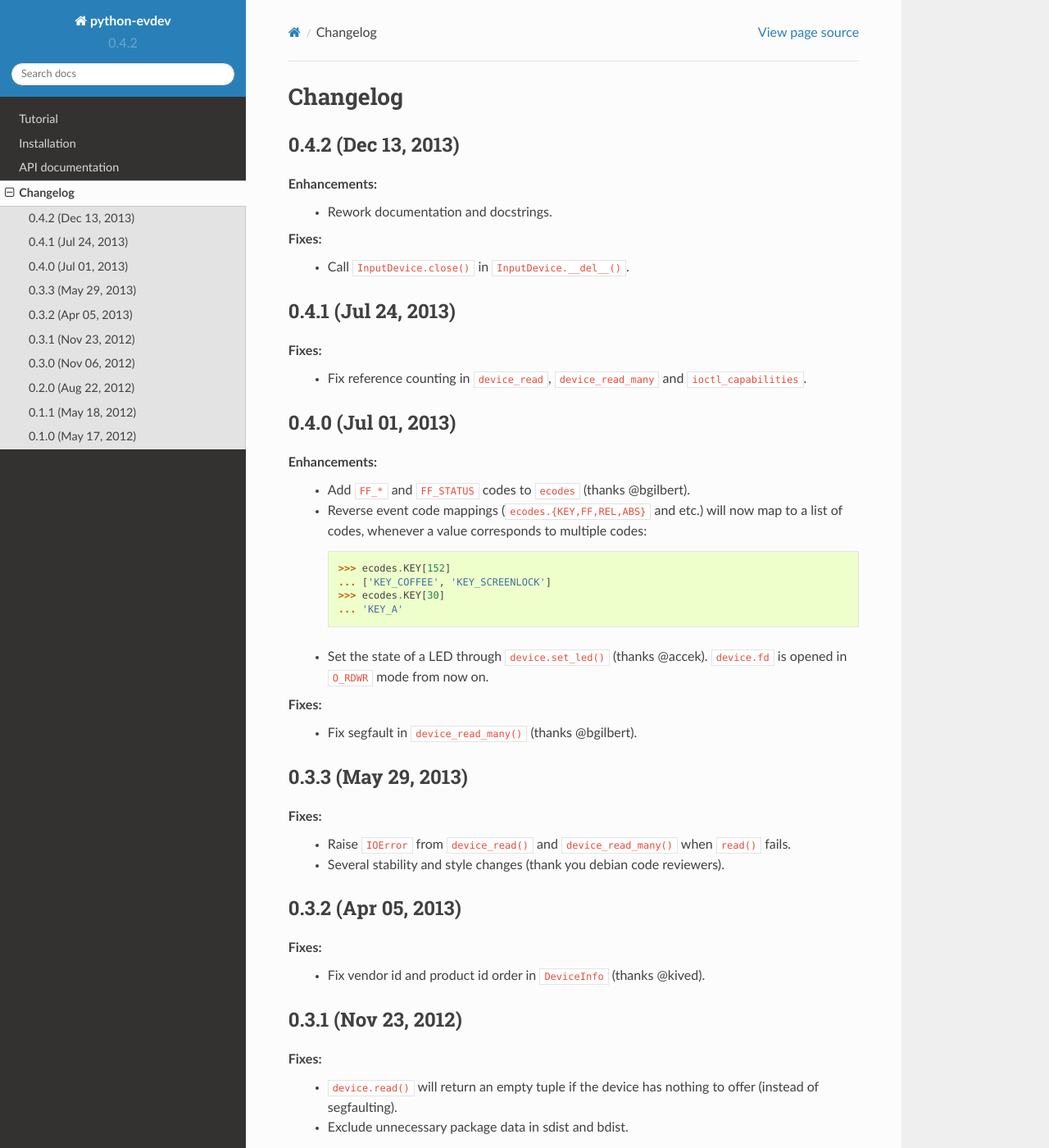
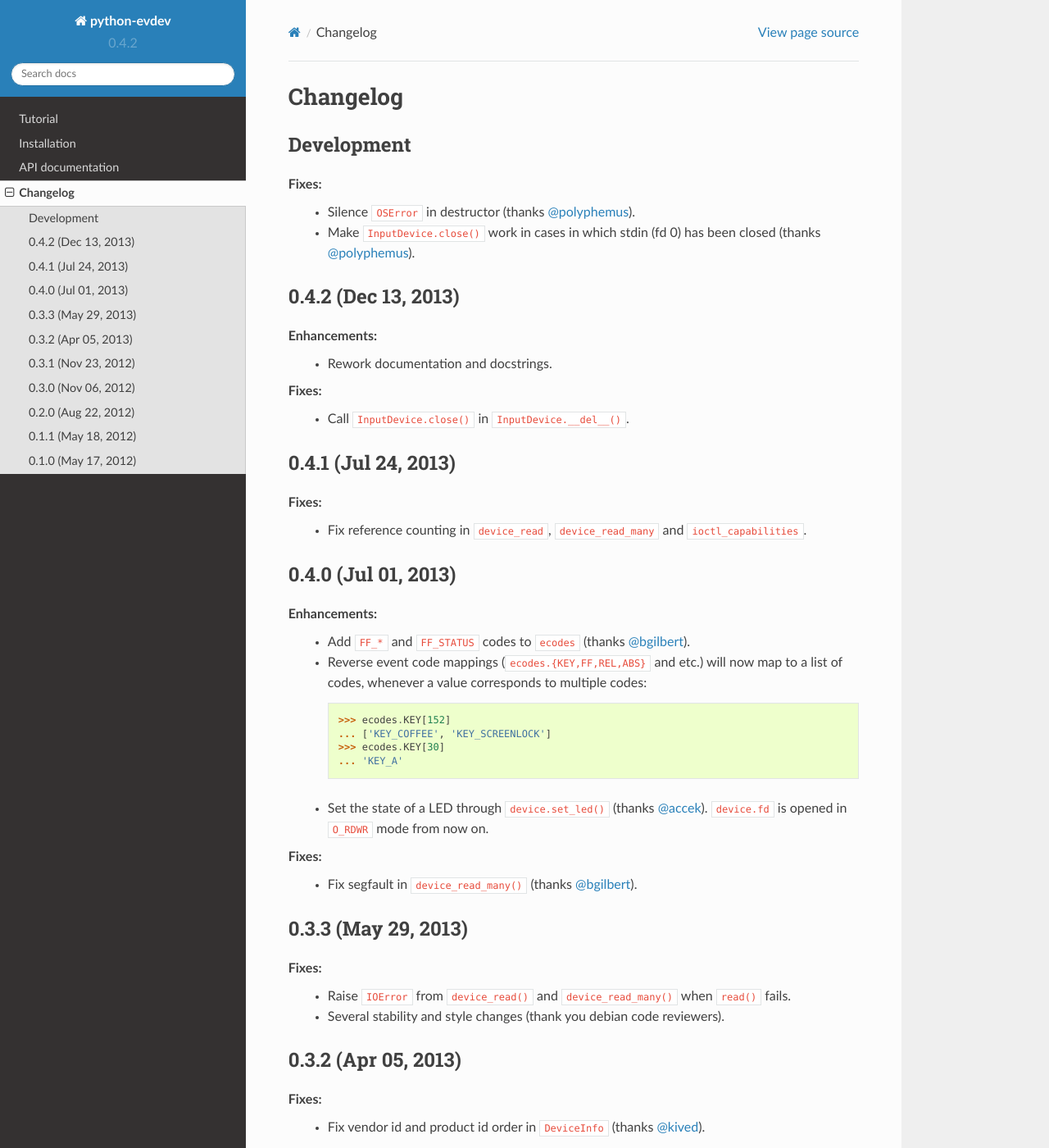
Before and after one commit to gvalkov/python-evdev, a Sphinx documentation site: the page built from doc/changelog.rst, in a window 1280 px wide and 1400 px high. Shown: the whole window at 82% size. Built offline with Sphinx 7.4.7 and the Read the Docs theme 2.0.0, drawn with Linux system fonts in a browser that asks for light colours.

Commit message:
update changelog

```diff
--- a/doc/changelog.rst
+++ b/doc/changelog.rst
@@ -1,5 +1,13 @@
 Changelog
 =========
+
+Development
+^^^^^^^^^^^
+Fixes:
+    - Silence ``OSError`` in destructor (thanks `@polyphemus`_).
+
+    - Make ``InputDevice.close()`` work in cases in which stdin (fd 0)
+      has been closed (thanks `@polyphemus`_).
 
 0.4.2 (Dec 13, 2013)
 ^^^^^^^^^^^^^^^^^^^^
@@ -21,7 +29,7 @@ Fixes:
 ^^^^^^^^^^^^^^^^^^^^
 
 Enhancements:
-    - Add ``FF_*`` and ``FF_STATUS`` codes to ``ecodes`` (thanks @bgilbert).
+    - Add ``FF_*`` and ``FF_STATUS`` codes to ``ecodes`` (thanks `@bgilbert`_).
 
     - Reverse event code mappings (``ecodes.{KEY,FF,REL,ABS}`` and
       etc.) will now map to a list of codes, whenever a value
@@ -33,10 +41,10 @@ Enhancements:
         ... 'KEY_A'
 
     - Set the state of a LED through ``device.set_led()`` (thanks
-      @accek). ``device.fd`` is opened in ``O_RDWR`` mode from now on.
+      `@accek`_). ``device.fd`` is opened in ``O_RDWR`` mode from now on.
 
 Fixes:
-    - Fix segfault in ``device_read_many()`` (thanks @bgilbert).
+    - Fix segfault in ``device_read_many()`` (thanks `@bgilbert`_).
 
 0.3.3 (May 29, 2013)
 ^^^^^^^^^^^^^^^^^^^^
@@ -51,7 +59,7 @@ Fixes:
 ^^^^^^^^^^^^^^^^^^^^
 
 Fixes:
-    - Fix vendor id and product id order in ``DeviceInfo`` (thanks @kived).
+    - Fix vendor id and product id order in ``DeviceInfo`` (thanks `@kived`_).
 
 0.3.1 (Nov 23, 2012)
 ^^^^^^^^^^^^^^^^^^^^
@@ -149,3 +157,8 @@ Fixes:
 ^^^^^^^^^^^^^^^^^^^^
 
 *Initial Release*
+
+.. _`@polyphemus`: https://github.com/polyphemus
+.. _`@bgilbert`: https://github.com/bgilbert
+.. _`@accek`: https://github.com/accek
+.. _`@kived`: https://github.com/kived
```
